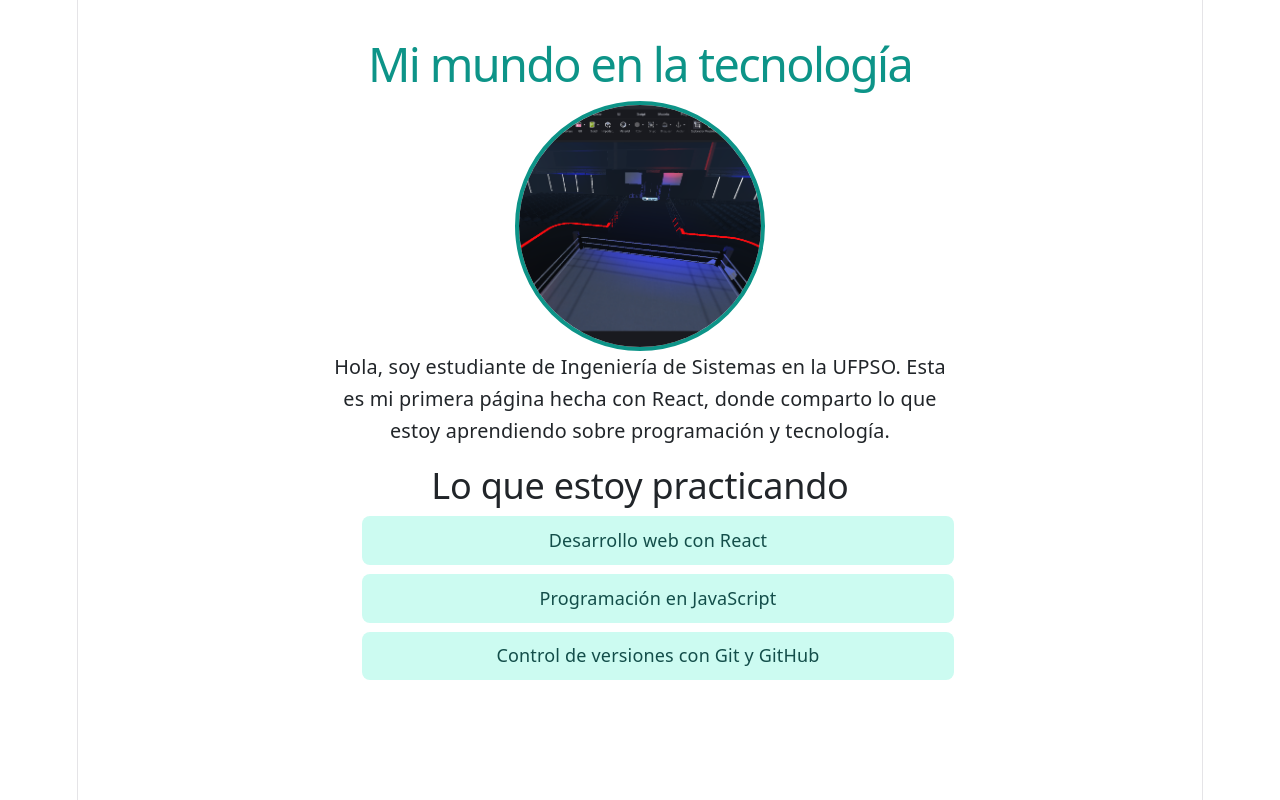
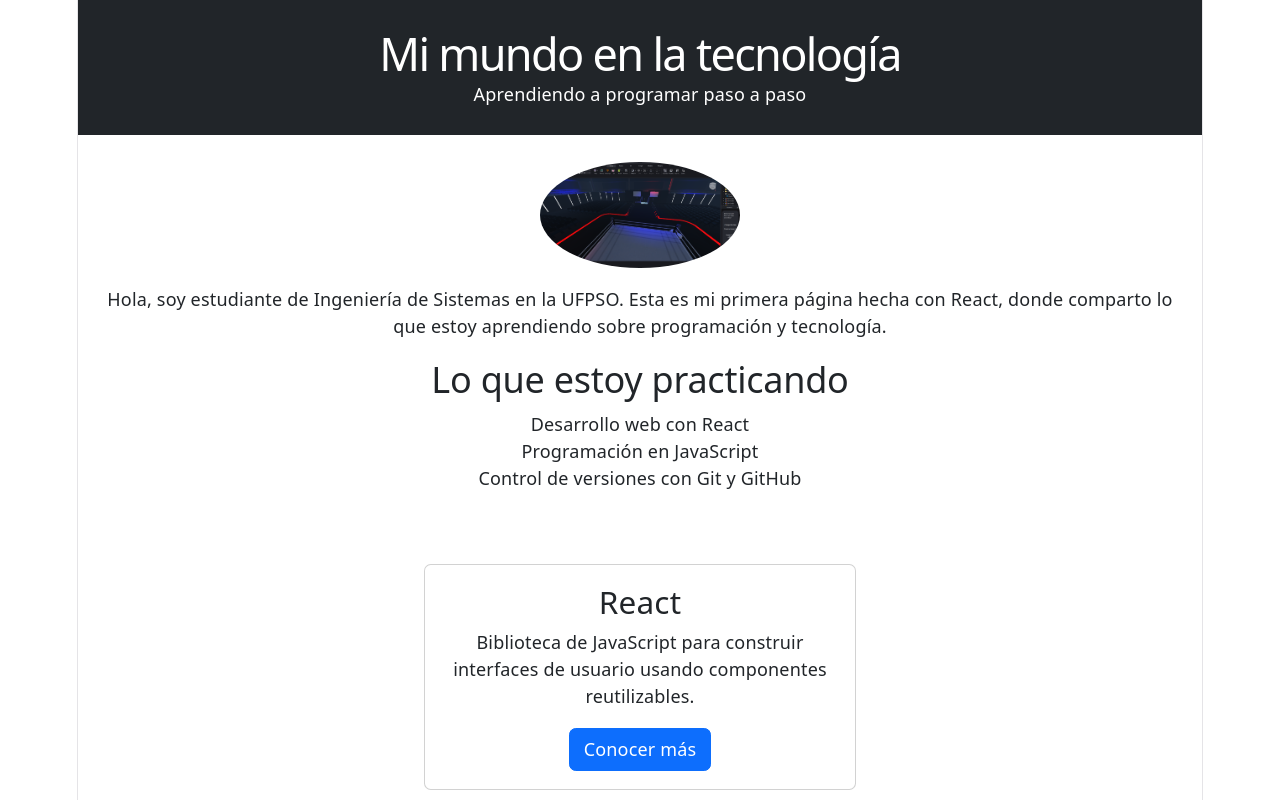
Before and after one commit to chepechespirin-svg/react, a React (Vite) app: page / in a window 1280 px wide. Shown: the top 800 px of the page. Built offline with nearby package versions, Linux system fonts and the light colour scheme.

Commit message:
Conectar Playground.jsx desde App.jsx y comprobar el resultado

```diff
--- a/src/App.jsx
+++ b/src/App.jsx
@@ -1,23 +1,7 @@
-import "./App.css";
+import Playground from "./playground/Playground";
 
 function App() {
-  return (
-    <div className="pagina">
-      <h1 className="titulo">Mi mundo en la tecnología</h1>
-      <img className="foto" src="/foto.jpg.png" alt="Foto de presentación" />
-      <p className="descripcion">
-        Hola, soy estudiante de Ingeniería de Sistemas en la UFPSO.
-        Esta es mi primera página hecha con React, donde comparto
-        lo que estoy aprendiendo sobre programación y tecnología.
-      </p>
-      <h2>Lo que estoy practicando</h2>
-      <ul>
-        <li>Desarrollo web con React</li>
-        <li>Programación en JavaScript</li>
-        <li>Control de versiones con Git y GitHub</li>
-      </ul>
-    </div>
-  );
+  return <Playground />;
 }
 
 export default App;
```
